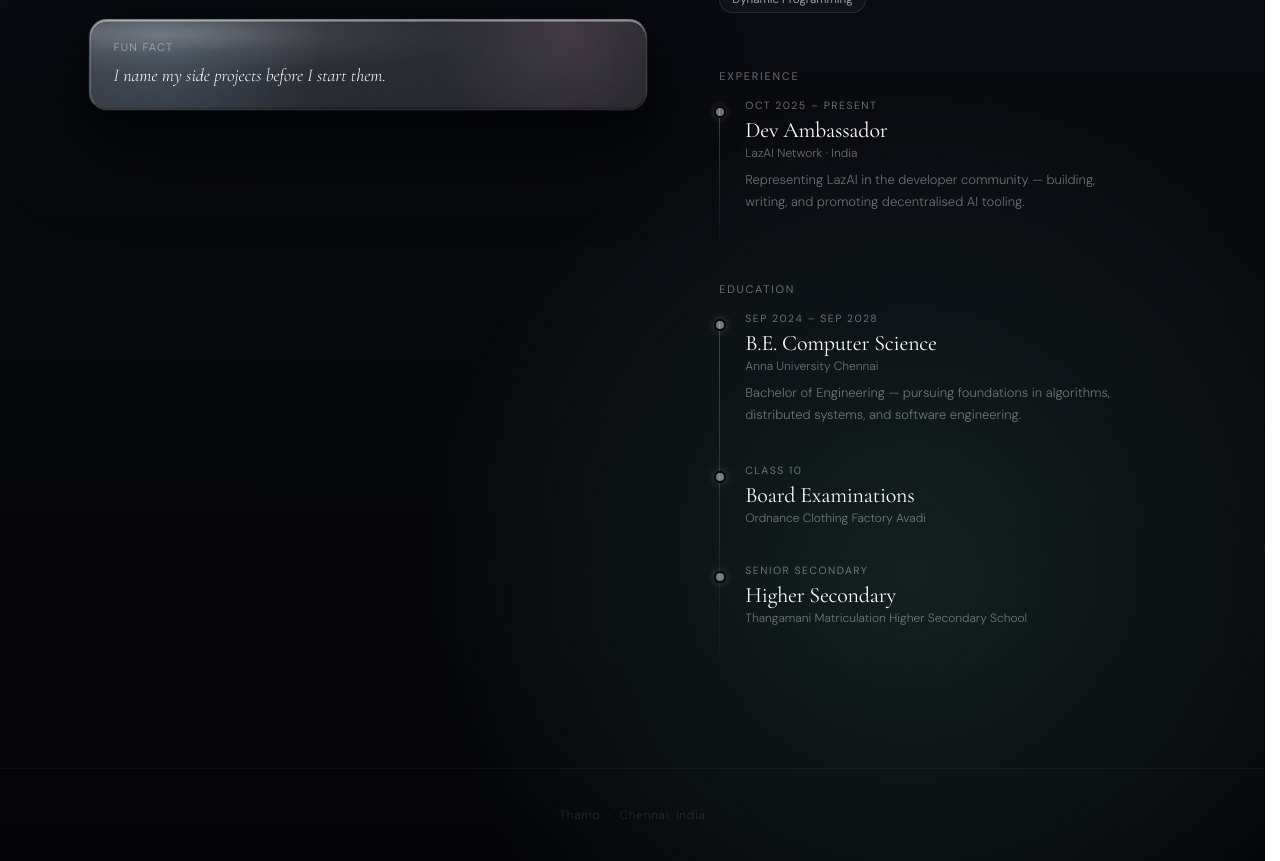
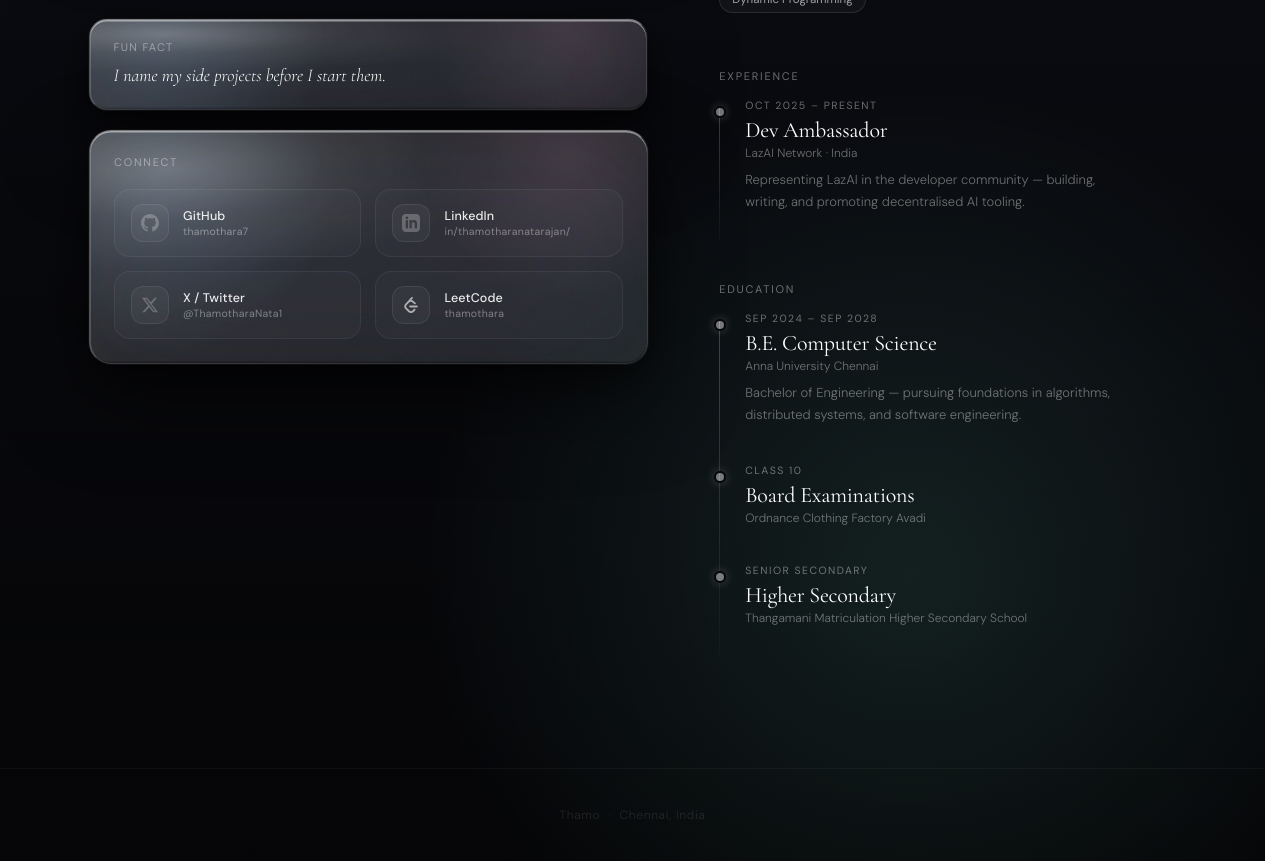
Before and after one commit to NandaKumar876/portfolio, a Next.js app: page /about in a window 1280 px wide. Shown: the part 920-1781 px from the top of the page. Built offline with nearby package versions, Linux system fonts and the light colour scheme.

Commit message:
UI: Improve social and contact icons with premium SVGs

```diff
--- a/app/about/page.tsx
+++ b/app/about/page.tsx
@@ -9,18 +9,18 @@
 }
 
 const STACK = {
-  Languages:  ['JavaScript', 'TypeScript', 'Python', 'Java', 'C++', 'Go'],
-  Frontend:   ['React', 'Next.js', 'Tailwind CSS', 'Framer Motion', 'HTML5', 'CSS3', 'Vite', 'Vue.js'],
-  Backend:    ['Node.js', 'Express.js', 'FastAPI', 'Django', 'MongoDB', 'PostgreSQL', 'MySQL', 'Redis', 'Firebase'],
+  Languages: ['JavaScript', 'TypeScript', 'Python', 'Java', 'C++', 'Go'],
+  Frontend: ['React', 'Next.js', 'Tailwind CSS', 'Framer Motion', 'HTML5', 'CSS3', 'Vite', 'Vue.js'],
+  Backend: ['Node.js', 'Express.js', 'FastAPI', 'Django', 'MongoDB', 'PostgreSQL', 'MySQL', 'Redis', 'Firebase'],
   'DevOps & Cloud': ['Docker', 'Kubernetes', 'AWS', 'Google Cloud', 'Vercel', 'Git', 'GitHub'],
-  Design:     ['Figma', 'Photoshop', 'Final Cut Pro'],
-  DSA:        ['LeetCode — 20+ problems', 'Arrays', 'Trees', 'Graphs', 'Dynamic Programming'],
+  Design: ['Figma', 'Photoshop', 'Final Cut Pro'],
+  DSA: ['LeetCode — 20+ problems', 'Arrays', 'Trees', 'Graphs', 'Dynamic Programming'],
 }
 
 const CURRENTLY = [
-  { label: 'Learning',   value: 'Advanced React + System Design' },
-  { label: 'Building',   value: 'Portfolio v3 · KNK Trip Cart' },
-  { label: 'Exploring',  value: 'Web3 · AI Agents · Hackathons' },
+  { label: 'Learning', value: 'Advanced React + System Design' },
+  { label: 'Building', value: 'Portfolio v3 · KNK Trip Cart' },
+  { label: 'Exploring', value: 'Web3 · AI Agents · Hackathons' },
 ]
 
 const INTERESTS = [
@@ -87,6 +87,49 @@
             <span className="about-funfact-icon">Fun fact</span>
             <p className="about-funfact-text">I name my side projects before I start them.</p>
           </LiquidGlass>
+
+          {/* Social Links */}
+          <LiquidGlass className="social-card" style={{ marginTop: 20 }} interactive>
+            <p className="sec-label" style={{ marginBottom: 16 }}>Connect</p>
+            <div className="social-links-grid">
+              <a href={profile.githubUrl} className="social-link" target="_blank" rel="noreferrer">
+                <span className="social-icon-wrapper">
+                  <svg viewBox="0 0 24 24" fill="currentColor" width="16" height="16"><path d="M12 0c-6.626 0-12 5.373-12 12 0 5.302 3.438 9.8 8.207 11.387.599.111.793-.261.793-.577v-2.234c-3.338.726-4.033-1.416-4.033-1.416-.546-1.387-1.333-1.756-1.333-1.756-1.089-.745.083-.729.083-.729 1.205.084 1.839 1.237 1.839 1.237 1.07 1.834 2.807 1.304 3.492.997.107-.775.418-1.305.762-1.604-2.665-.305-5.467-1.334-5.467-5.931 0-1.311.469-2.381 1.236-3.221-.124-.303-.535-1.524.117-3.176 0 0 1.008-.322 3.301 1.23.957-.266 1.983-.399 3.003-.404 1.02.005 2.047.138 3.006.404 2.291-1.552 3.297-1.23 3.297-1.23.653 1.653.242 2.874.118 3.176.77.84 1.235 1.911 1.235 3.221 0 4.609-2.807 5.624-5.479 5.921.43.372.823 1.102.823 2.222v3.293c0 .319.192.694.801.576 4.765-1.589 8.199-6.086 8.199-11.386 0-6.627-5.373-12-12-12z"/></svg>
+                </span>
+                <div className="social-text">
+                  <span className="social-platform">GitHub</span>
+                  <span className="social-handle">{profile.githubUsername}</span>
+                </div>
+              </a>
+              <a href={profile.linkedinUrl} className="social-link" target="_blank" rel="noreferrer">
+                <span className="social-icon-wrapper">
+                  <svg xmlns="http://www.w3.org/2000/svg" width="16" height="16" viewBox="0 0 24 24" fill="currentColor"><path d="M19 0h-14c-2.761 0-5 2.239-5 5v14c0 2.761 2.239 5 5 5h14c2.762 0 5-2.239 5-5v-14c0-2.761-2.238-5-5-5zm-11 19h-3v-11h3v11zm-1.5-12.268c-.966 0-1.75-.79-1.75-1.764s.784-1.764 1.75-1.764 1.75.79 1.75 1.764-.783 1.764-1.75 1.764zm13.5 12.268h-3v-5.604c0-3.368-4-3.113-4 0v5.604h-3v-11h3v1.765c1.396-2.586 7-2.777 7 2.476v6.759z"/></svg>
+                </span>
+                <div className="social-text">
+                  <span className="social-platform">LinkedIn</span>
+                  <span className="social-handle">{new URL(profile.linkedinUrl).pathname.replace(/^\/+/, '')}</span>
+                </div>
+              </a>
+              <a href={profile.xUrl} className="social-link" target="_blank" rel="noreferrer">
+                <span className="social-icon-wrapper">
+                  <svg xmlns="http://www.w3.org/2000/svg" width="16" height="16" viewBox="0 0 24 24" fill="currentColor"><path d="M18.244 2.25h3.308l-7.227 8.26 8.502 11.24H16.17l-5.214-6.817L4.99 21.75H1.68l7.73-8.835L1.254 2.25H8.08l4.713 6.231zm-1.161 17.52h1.833L7.084 4.126H5.117z"/></svg>
+                </span>
+                <div className="social-text">
+                  <span className="social-platform">X / Twitter</span>
+                  <span className="social-handle">@{new URL(profile.xUrl).pathname.replace(/^\/+/, '')}</span>
+                </div>
+              </a>
+              <a href="https://leetcode.com/u/thamothara/" className="social-link" target="_blank" rel="noreferrer" id="social">
+                <span className="social-icon-wrapper">
+                  <img src="/leetcode-brands-solid-full.svg" alt="LeetCode" />
+                </span>
+                <div className="social-text">
+                  <span className="social-platform">LeetCode</span>
+                  <span className="social-handle">thamothara</span>
+                </div>
+              </a>
+            </div>
+          </LiquidGlass>
         </div>
 
         {/* RIGHT */}
--- a/app/globals.css
+++ b/app/globals.css
@@ -915,7 +915,12 @@
 .contact-links  { display: flex; flex-direction: column; gap: 13px; }
 .contact-link   { display: inline-flex; align-items: center; gap: 11px; font-size: 13px; color: var(--w60); text-decoration: none; letter-spacing: 0.02em; transition: color 0.2s; }
 .contact-link:hover { color: var(--w90); }
-.link-icon      { opacity: 0.44; font-size: 14px; }
+.link-icon      {
+  opacity: 0.44;
+  display: flex; align-items: center; justify-content: center;
+  width: 14px; height: 14px;
+}
+.link-icon svg  { width: 100%; height: 100%; }
 
 .contact-form   { border-radius: 24px; padding: 34px; }
 
@@ -1143,6 +1148,76 @@
 .about-funfact-text  { font-family: var(--fd); font-style: italic; font-size: 18px; font-weight: 300; color: #fff; line-height: 1.5; }
 
 /* ════════════════════════════════════════════════════
+   ABOUT — SOCIAL LINKS
+   ════════════════════════════════════════════════════ */
+.social-card { padding: 24px; border-radius: 22px; display: flex; flex-direction: column; gap: 4px; }
+.social-links-grid { display: grid; grid-template-columns: repeat(2, 1fr); gap: 14px; }
+.social-link {
+  display: flex; align-items: center; gap: 14px;
+  padding: 14px 16px; border-radius: 16px;
+  background: rgba(255,255,255,0.02);
+  border: 1px solid rgba(255,255,255,0.06);
+  text-decoration: none;
+  transition: all 0.3s cubic-bezier(0.22,1,0.36,1);
+  position: relative;
+  overflow: hidden;
+}
+.social-link::after {
+  content: '';
+  position: absolute; inset: 0;
+  background: linear-gradient(135deg, rgba(255,255,255,0.08), transparent);
+  opacity: 0;
+  transition: opacity 0.3s ease;
+}
+.social-link:hover {
+  background: rgba(255,255,255,0.07);
+  border-color: rgba(255,255,255,0.18);
+  transform: translateY(-3px);
+  box-shadow:
+    0 8px 24px rgba(0,0,0,0.3),
+    0 0 1px 1px rgba(255,255,255,0.08);
+}
+.social-link:hover::after { opacity: 1; }
+
+.social-icon-wrapper {
+  display: flex; align-items: center; justify-content: center;
+  width: 38px; height: 38px; border-radius: 12px;
+  background: rgba(255,255,255,0.04);
+  color: var(--w40);
+  font-size: 18px;
+  border: 1px solid rgba(255,255,255,0.08);
+  transition: all 0.3s;
+  flex-shrink: 0;
+}
+.social-icon-wrapper img {
+  width: 20px; height: 20px;
+  opacity: 0.6;
+  transition: all 0.3s;
+  filter: brightness(1.2);
+}
+.social-icon-wrapper svg {
+  width: 18px; height: 18px;
+  opacity: 0.6;
+  transition: all 0.3s;
+}
+
+.social-link:hover .social-icon-wrapper {
+  color: #fff;
+  background: rgba(255,255,255,0.12);
+  border-color: rgba(255,255,255,0.22);
+  transform: scale(1.05);
+}
+.social-link:hover .social-icon-wrapper img,
+.social-link:hover .social-icon-wrapper svg {
+  opacity: 1;
+  filter: brightness(2);
+}
+
+.social-text { display: flex; flex-direction: column; gap: 1px; z-index: 1; }
+.social-platform { font-size: 12.5px; font-weight: 500; color: var(--w90); letter-spacing: 0.01em; }
+.social-handle { font-size: 10.5px; color: var(--w40); letter-spacing: 0.03em; font-family: var(--f); }
+
+/* ════════════════════════════════════════════════════
    TECH STACK — CATEGORY PILLS
    ════════════════════════════════════════════════════ */
 .stack-category      { margin-bottom: 16px; }
@@ -1198,7 +1273,7 @@
   .page--hero                       { padding-top: 110px; }
   .services-grid, .about-layout, .resume-layout, .contact-layout,
   .admin-grid, .admin-stats, .about-grid, .certificate-grid,
-  .resume-meta, .form-grid          { grid-template-columns: 1fr !important; gap: 12px !important; }
+  .resume-meta, .form-grid, .social-links-grid { grid-template-columns: 1fr !important; gap: 12px !important; }
   .projects-grid                    { grid-template-columns: 1fr; }
   .form-row-2                       { grid-template-columns: 1fr; }
   .nav                              { top: 10px; padding: 4px 4px; max-width: calc(100vw - 12px); }
```
Also changed, not shown: app/contact/page.tsx (+12 -4 lines), public/leetcode-brands-solid-full.svg (added).
